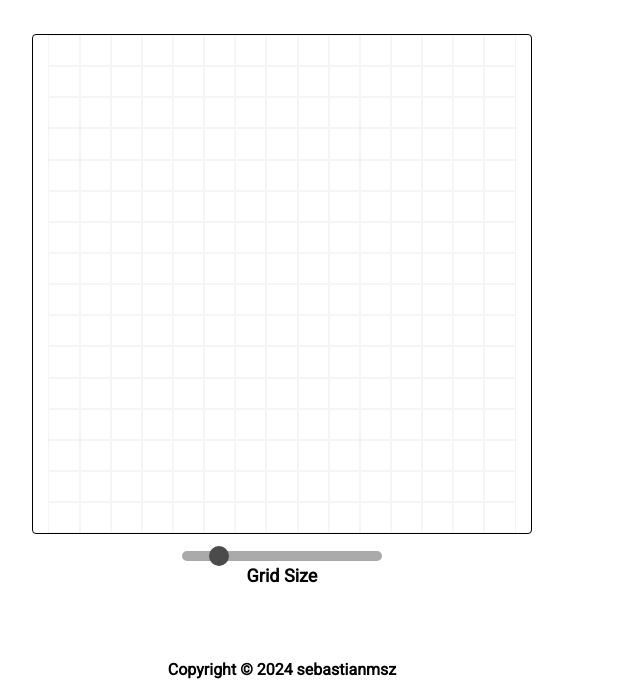
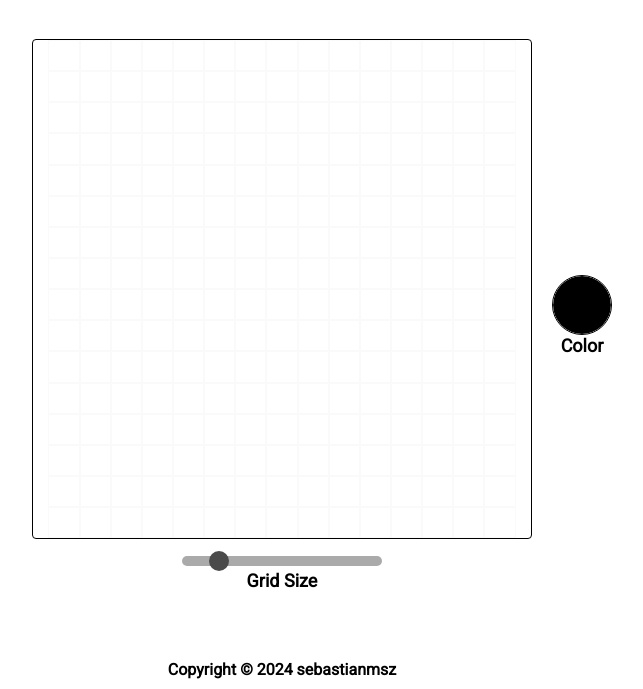
Before and after one commit to sebastianmsz/etch-a-sketch, a plain HTML site: page index.html in a window 1280 px wide. Shown: the part 111-800 px from the top of the page, without its empty margins (358-1001 px from the left). Drawn offline with Linux system fonts and the light colour scheme; a web font is replaced by a local one.

Commit message:
Add painting functionality
add an input to select the color to paint, and event listeners to every pixel to put the selected color in the clicked pixel.

```diff
--- a/index.html
+++ b/index.html
@@ -4,23 +4,29 @@
     <meta charset='UTF-8'>
     <meta name='viewport' content='width=device-width, initial-scale=1.0'>
     <title>Etch a sketch</title>
-    <link rel="stylesheet" href="style.css">
-    <script src="script.js" defer></script>
+    <link rel='stylesheet' href='style.css'>
+    <script src='script.js' defer></script>
 </head>
 <body>
     <header>
         <h1>Etch a Sketch</h1>
     </header>
     <main>
-        <div id='container' class="container">
+        <div>
+            <div id='container' class='container'>
+            </div>
+            <div class='sliderContainer'>
+                <input type='range' min='1' max='100' value='16' class='slider' id='slider'>
+                <p>Grid Size</p>
+            </div>
         </div>
-        <div class="sliderContainer">
-            <input type="range" min="1" max="100" value="16" class="slider" id="slider">
-            <p>Grid Size</p>
+        <div class='settings'>
+            <input type='color' class='colorPicker' value='#000000' id='colorPicker' name="colorPicker">
+            <p>Color</p>
         </div>
     </main>
-    <footer class="footer">
-    <a href="https://github.com/sebastianmsz" target="_blank">
+    <footer class='footer'>
+    <a href='https://github.com/sebastianmsz' target='_blank'>
         <p>
             Copyright
             &copy;
--- a/script.js
+++ b/script.js
@@ -1,8 +1,32 @@
-let slider = document.getElementById("slider");
-
+const slider = document.querySelector('#slider');
 slider.addEventListener('input', ()=>{
     createGrid(slider.value)
 });
+
+
+const colorPicker = document.querySelector('#colorPicker')
+
+let mouseState = false;
+function addPixelEvents(pixel) {
+    pixel.addEventListener('mousedown', (e) => {
+        e.preventDefault();
+        mouseState = true;
+        pixel.style.background = colorPicker.value;
+    });
+
+    pixel.addEventListener('mouseover', () => {
+        if (mouseState) {
+            pixel.style.background = colorPicker.value;
+        }
+    });
+
+    pixel.addEventListener('mouseup', () => {
+        mouseState = false;
+    });
+
+    return pixel;
+}
+
 
 function createGrid(newGridSize=16) {
     const container = document.querySelector('#container');
@@ -12,8 +36,9 @@ function createGrid(newGridSize=16) {
     for (let i = 1; i<=(newGridSize*newGridSize); i++){
         let pixel = document.createElement('div');
         pixel.classList.add('pixel');
-        pixel.style.cssText = `height: ${newPixelSize}px; width: ${newPixelSize}px;`
-        container.appendChild(pixel)
+        pixel.style.cssText = `height: ${newPixelSize}px; width: ${newPixelSize}px;`;
+        addPixelEvents(pixel);
+        container.appendChild(pixel);
     }
 }
 
--- a/style.css
+++ b/style.css
@@ -31,7 +31,6 @@ main {
     flex: 1;
     justify-content: center;
     align-items: center;
-    flex-direction: column;
 }
 
 .container {
@@ -45,10 +44,11 @@ main {
     flex-shrink: 0;
     overflow: hidden;
     border-radius: 4px;
+    margin-top: 10px;
 }
 
 .pixel {
-    border: 1px rgba(0, 0, 0, 0.040) solid;
+    border: 1px rgba(0, 0, 0, 0.020) solid;
 }
 
 /*slider*/
@@ -82,6 +82,43 @@ main {
 
 /*slider*/
 
+/*color picker*/
+.colorPicker {
+    border-radius: 50px;
+    border: none;
+
+}
+input[type='color'] {
+	-webkit-appearance: none;
+	border: none;
+    border: none;
+	width: 60px;
+	height: 60px;
+    border: 1px solid ;
+
+}
+input[type='color']::-webkit-color-swatch-wrapper {
+	padding: 0;
+}
+input[type='color']::-webkit-color-swatch {
+	border: none;
+    border-radius: 100px;
+}
+
+.settings {
+    display: flex;
+    flex-direction: column;
+    justify-content: center;
+    align-items: center;
+    margin-left: 20px;
+    margin-right: -80px;
+    font-size: 18px;
+}
+/*color picker*/
+
+
+
+
 footer {
     display: flex;
     justify-content: center;
```
